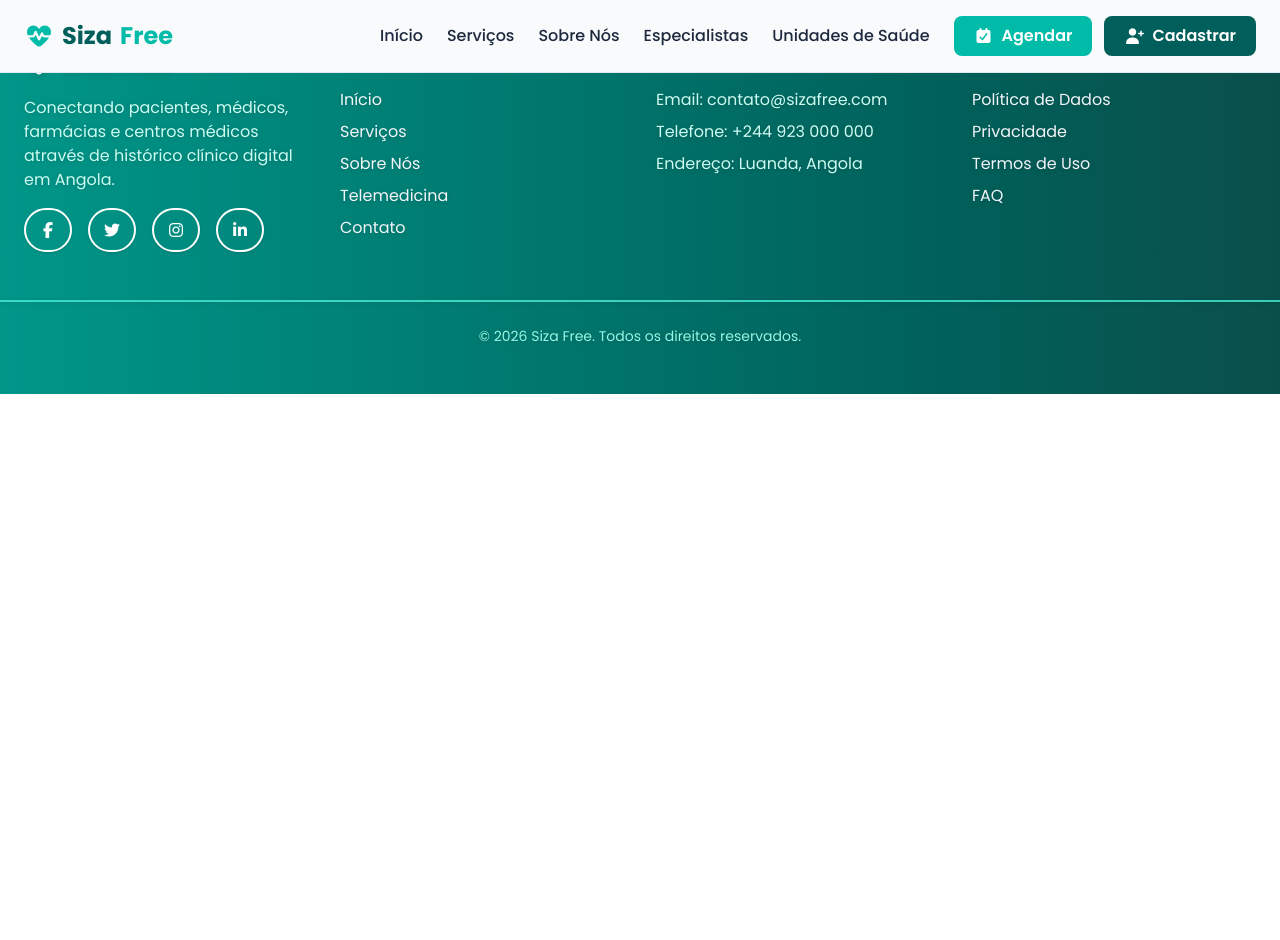
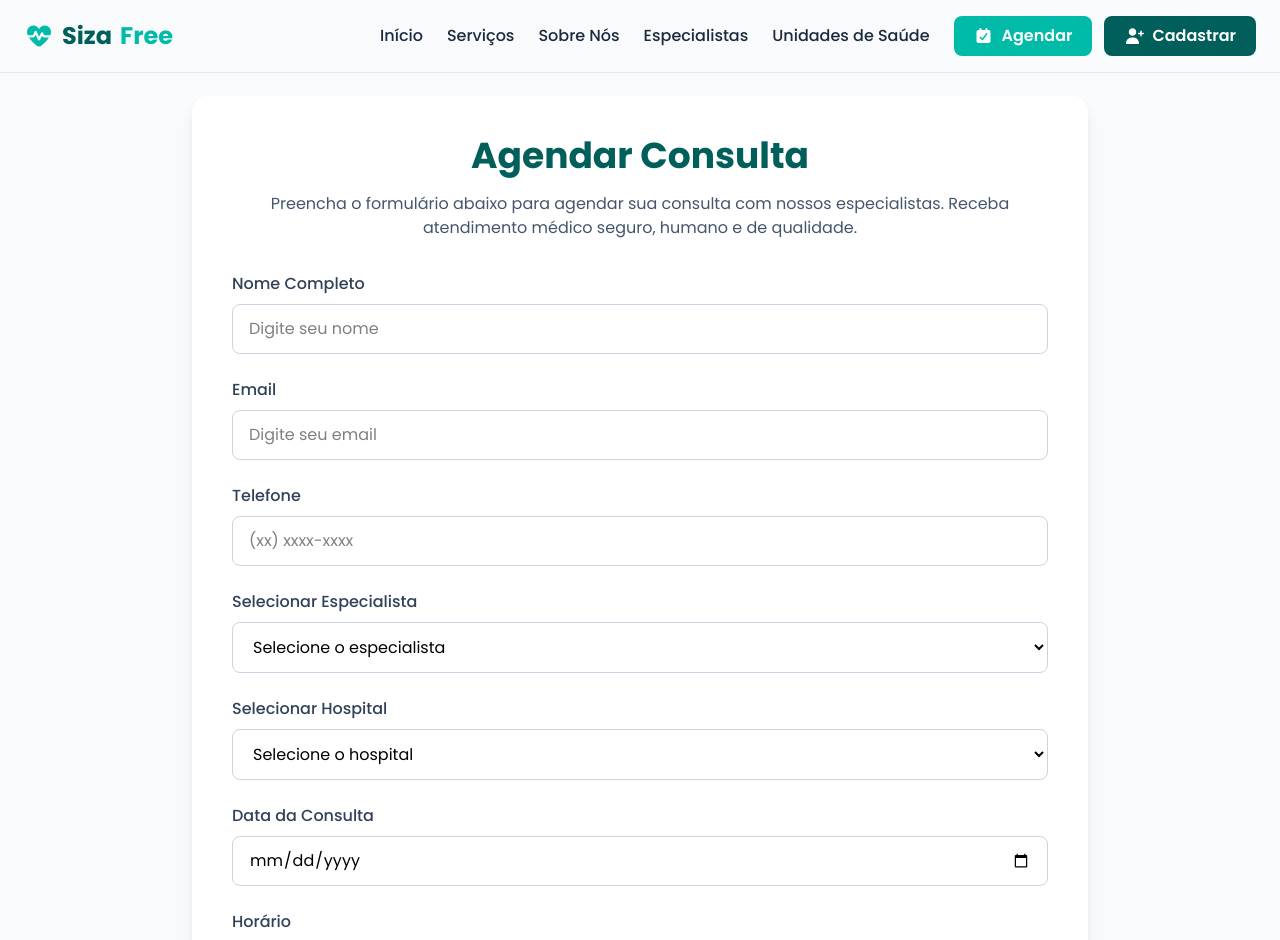
Before and after one commit to nsimba-afonso-nwayami/sizafree, a React (Vite) app: page /agendar in a window 1280 px wide. Shown: the top 940 px of the page. Before the commit the page ends 800 px from the top, so only its background shows below. Built offline with nearby package versions, Linux system fonts and the light colour scheme.

Commit message:
Página agendar feita

```diff
--- a/src/pages/site/Agendar.jsx
+++ b/src/pages/site/Agendar.jsx
@@ -10,6 +10,129 @@
       {/* Header */}
       <Header />
 
+      {/* Seção de Agendamento */}
+      <section className="py-24 px-6 bg-slate-50">
+        <div className="max-w-4xl mx-auto bg-white rounded-2xl shadow-lg p-10">
+          <h1 className="text-4xl font-bold text-teal-800 mb-4 text-center">
+            Agendar Consulta
+          </h1>
+          <p className="text-slate-600 mb-8 text-center">
+            Preencha o formulário abaixo para agendar sua consulta com nossos
+            especialistas. Receba atendimento médico seguro, humano e de
+            qualidade.
+          </p>
+
+          <form className="grid gap-6">
+            {/* Nome */}
+            <div>
+              <label className="block text-slate-700 font-medium mb-2">
+                Nome Completo
+              </label>
+              <input
+                type="text"
+                placeholder="Digite seu nome"
+                className="w-full px-4 py-3 rounded-lg border border-slate-300 focus:ring-2 focus:ring-teal-500 focus:outline-none"
+                required
+              />
+            </div>
+
+            {/* Email */}
+            <div>
+              <label className="block text-slate-700 font-medium mb-2">
+                Email
+              </label>
+              <input
+                type="email"
+                placeholder="Digite seu email"
+                className="w-full px-4 py-3 rounded-lg border border-slate-300 focus:ring-2 focus:ring-teal-500 focus:outline-none"
+                required
+              />
+            </div>
+
+            {/* Telefone */}
+            <div>
+              <label className="block text-slate-700 font-medium mb-2">
+                Telefone
+              </label>
+              <input
+                type="tel"
+                placeholder="(xx) xxxx-xxxx"
+                className="w-full px-4 py-3 rounded-lg border border-slate-300 focus:ring-2 focus:ring-teal-500 focus:outline-none"
+                required
+              />
+            </div>
+
+            {/* Especialista */}
+            <div>
+              <label className="block text-slate-700 font-medium mb-2">
+                Selecionar Especialista
+              </label>
+              <select
+                className="w-full px-4 py-3 rounded-lg border border-slate-300 focus:ring-2 focus:ring-teal-500 focus:outline-none"
+                required
+              >
+                <option value="">Selecione o especialista</option>
+                <option>Dr. Carlos Silva - Clínico Geral</option>
+                <option>Dra. Ana Mendes - Pediatra</option>
+                <option>Dr. João Pires - Cardiologista</option>
+                <option>Dra. Sofia Costa - Ginecologista</option>
+                <option>Dr. Miguel Rocha - Ortopedista</option>
+              </select>
+            </div>
+
+            {/* Hospital */}
+            <div>
+              <label className="block text-slate-700 font-medium mb-2">
+                Selecionar Hospital
+              </label>
+              <select
+                className="w-full px-4 py-3 rounded-lg border border-slate-300 focus:ring-2 focus:ring-teal-500 focus:outline-none"
+                required
+              >
+                <option value="">Selecione o hospital</option>
+                <option>Hospital da Polana</option>
+                <option>Hospital Josina Machel</option>
+                <option>Hospital Militar Principal</option>
+                <option>Hospital Divina Providência</option>
+                <option>Hospital Geral de Luanda</option>
+              </select>
+            </div>
+
+            {/* Data */}
+            <div>
+              <label className="block text-slate-700 font-medium mb-2">
+                Data da Consulta
+              </label>
+              <input
+                type="date"
+                className="w-full px-4 py-3 rounded-lg border border-slate-300 focus:ring-2 focus:ring-teal-500 focus:outline-none"
+                required
+              />
+            </div>
+
+            {/* Hora */}
+            <div>
+              <label className="block text-slate-700 font-medium mb-2">
+                Horário
+              </label>
+              <input
+                type="time"
+                className="w-full px-4 py-3 rounded-lg border border-slate-300 focus:ring-2 focus:ring-teal-500 focus:outline-none"
+                required
+              />
+            </div>
+
+            {/* Botão */}
+            <button
+              type="submit"
+              className="w-full bg-teal-500 hover:bg-teal-600 text-white font-semibold py-4 rounded-lg transition cursor-pointer"
+            >
+              Agendar Consulta
+            </button>
+          </form>
+        </div>
+      </section>
+
       {/* Footer */}
       <Footer />
     </>
```
